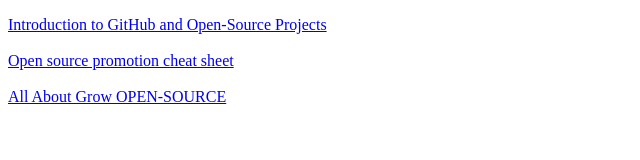
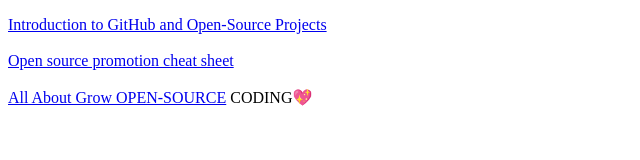
Before and after one commit to ron808/airbornesd.github.io, a plain HTML site: page helpful-resources/index1.html in a window 1280 px wide. Shown: the whole page, without its empty margins (0-640 px from the left). Drawn offline with Linux system fonts and the light colour scheme.

Commit message:
Update index1.html

```diff
--- a/helpful-resources/index1.html
+++ b/helpful-resources/index1.html
@@ -24,6 +24,7 @@
         href="https://medium.com/gitcoin"
         >All About Grow OPEN-SOURCE</a
       >
+      CODING💖
     </p>
   </body>
 </html>
```
